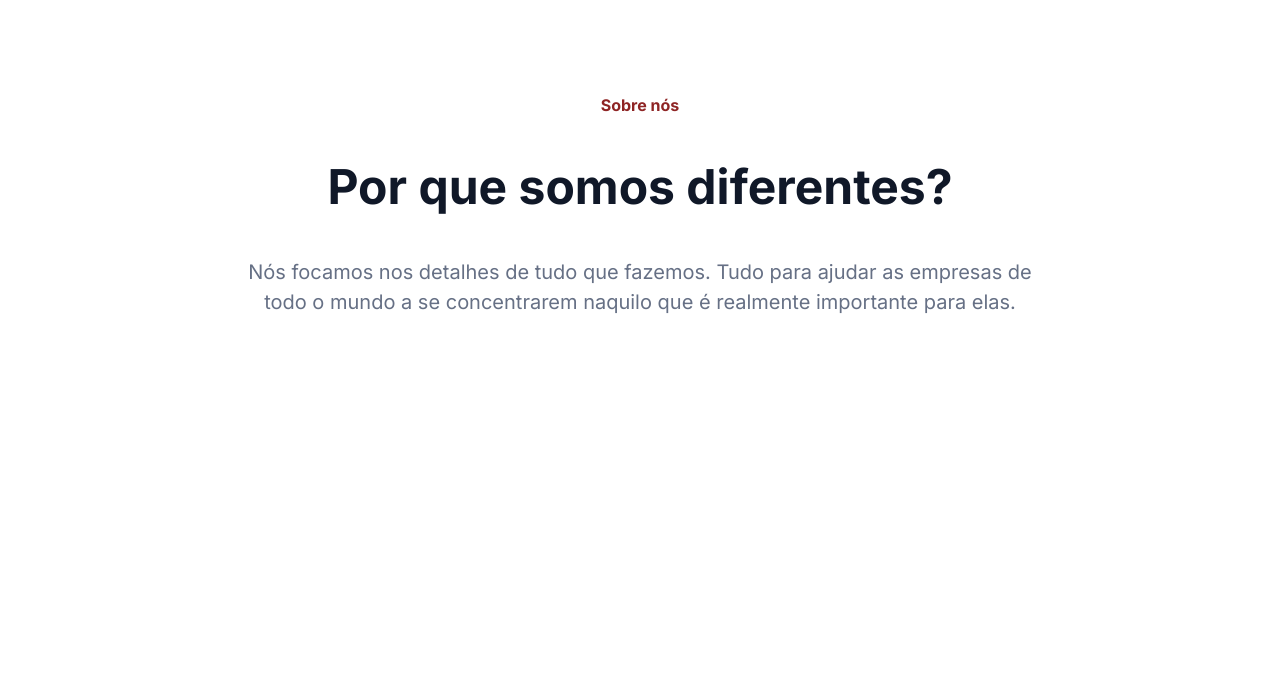
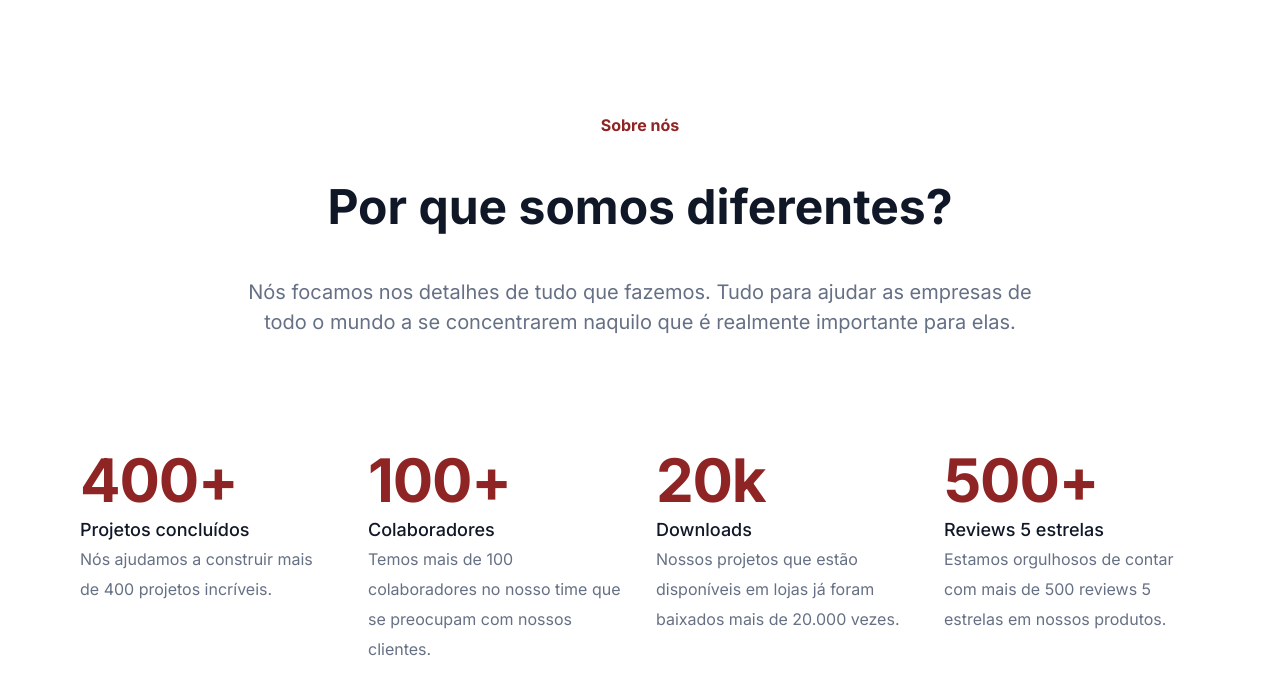
Before and after one commit to wilsonsdr/alura-seven-days-code, a plain HTML site: page vagas/index.html in a window 1280 px wide. Shown: the part 58-752 px from the top of the page. Drawn offline with Linux system fonts and the light colour scheme.

Commit message:
section metrics

```diff
--- a/vagas/assets/js/main.js
+++ b/vagas/assets/js/main.js
@@ -10,6 +10,6 @@ burguer.addEventListener("click", () => {
   links.classList.toggle("active");
 
   if (contador % 2 == 0) {
-    about = document.querySelector(".about").style.marginTop = "initial";
+    about = document.querySelector(".about").style.marginTop = "96px";
   }
 });
--- a/vagas/assets/sass/_header.scss
+++ b/vagas/assets/sass/_header.scss
@@ -1,11 +1,10 @@
   .header {
-    padding: 20px 80px;
-    background-color: $base-white;
-
     .navbar {
       display: flex;
       align-items: center;
       justify-content: space-between;
+      background-color: $base-white;
+      padding: 20px 80px;
 
       .logo {
         display: flex;
@@ -93,8 +92,8 @@
       justify-content: center;
       text-align: center;
       gap: 40px;
-      z-index: 0;
-      padding-top: 96px;
+      margin-top: 96px;
+      padding: 0 80px;
 
       .subHeading {
         @include subHeading
--- /dev/null
+++ b/vagas/assets/sass/_main.scss
@@ -0,0 +1,26 @@
+.main {
+  display: flex;
+  align-items: center;
+  justify-content: center;
+  padding: 107px 80px;
+
+  .metrics {
+    display: grid;
+    grid-template-columns: repeat(4, 1fr);
+    align-items: flex-start;
+    gap: 32px;
+
+    .number {
+      @include number;
+    }
+
+    .text {
+      @include text;
+    }
+
+    .supportingText {
+      @include supportingText;
+      font-size: 16px;
+    }
+  }
+}
--- a/vagas/assets/sass/_responsive.scss
+++ b/vagas/assets/sass/_responsive.scss
@@ -1,10 +1,10 @@
 @media (max-width: 1000px) {
   .header {
-    position: fixed;
-    width: 100%;
-    top: 0px;
+    .navbar {
+      position: fixed;
+      width: 100%;
+      top: 0;
 
-    .navbar {
       .links {
         position: fixed;
         left: -100%;
@@ -18,7 +18,7 @@
         background-color: $grey-900;
 
         li {
-          margin: 8px auto;
+          margin: 4px auto;
         }
 
         a {
@@ -54,5 +54,17 @@
         display: none;
       }
     }
+
+    .about {
+      padding-top: 96px;
+    }
+  }
+
+  .main {
+    padding: 107px 80px;
+
+    .metrics {
+      grid-template-columns: repeat(2, 1fr);
+    }
   }
 }
--- a/vagas/assets/sass/global.scss
+++ b/vagas/assets/sass/global.scss
@@ -1,4 +1,5 @@
 @import "variables";
 @import "base";
 @import "header";
+@import "main";
 @import "responsive";
--- a/vagas/index.html
+++ b/vagas/index.html
@@ -42,6 +42,32 @@
         o mundo a se concentrarem naquilo que é realmente importante para elas.</p>
     </section>
   </header>
+
+  <main class="main">
+    <section class="metrics">
+      <div>
+        <h1 class="number">400+</h1>
+        <p class="text">Projetos concluídos</p>
+        <p class="supportingText">Nós ajudamos a construir mais de 400 projetos incríveis.</p>
+      </div>
+      <div>
+        <h1 class="number">100+</h1>
+        <p class="text">Colaboradores</p>
+        <p class="supportingText">Temos mais de 100 colaboradores no nosso time que se preocupam com nossos clientes.</p>
+      </div>
+      <div>
+        <h1 class="number">20k</h1>
+        <p class="text">Downloads</p>
+        <p class="supportingText">Nossos projetos que estão disponíveis em lojas já foram baixados mais de 20.000 vezes.</p>
+      </div>
+      <div>
+        <h1 class="number">500+</h1>
+        <p class="text">Reviews 5 estrelas</p>
+        <p class="supportingText">Estamos orgulhosos de contar com mais de 500 reviews 5 estrelas em nossos produtos.</p>
+      </div>
+    </section>
+  </main>
+
   <script src="./assets/js/main.js"></script>
 </body>
 
```
Also changed, not shown: vagas/assets/css/global.css, 1 other file.
